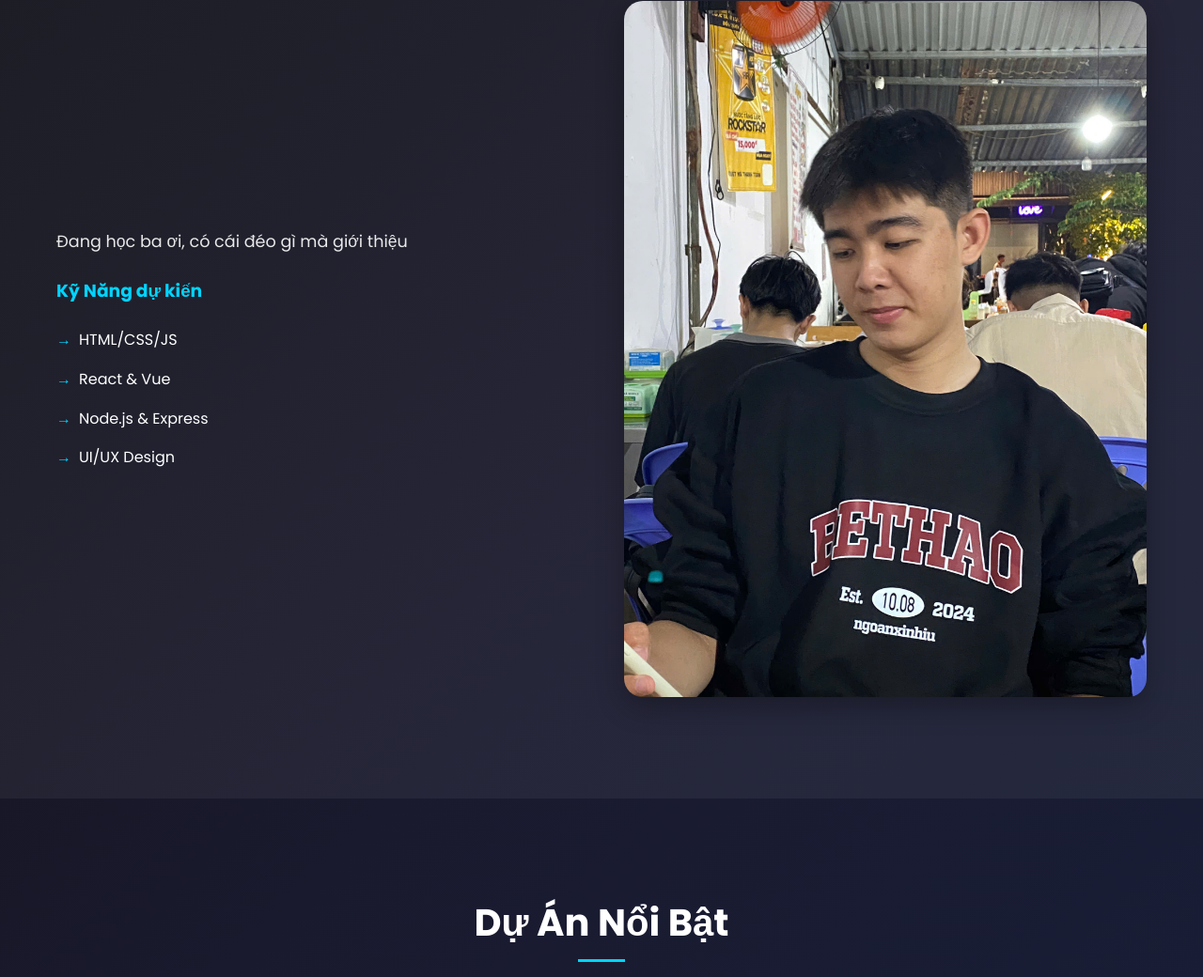
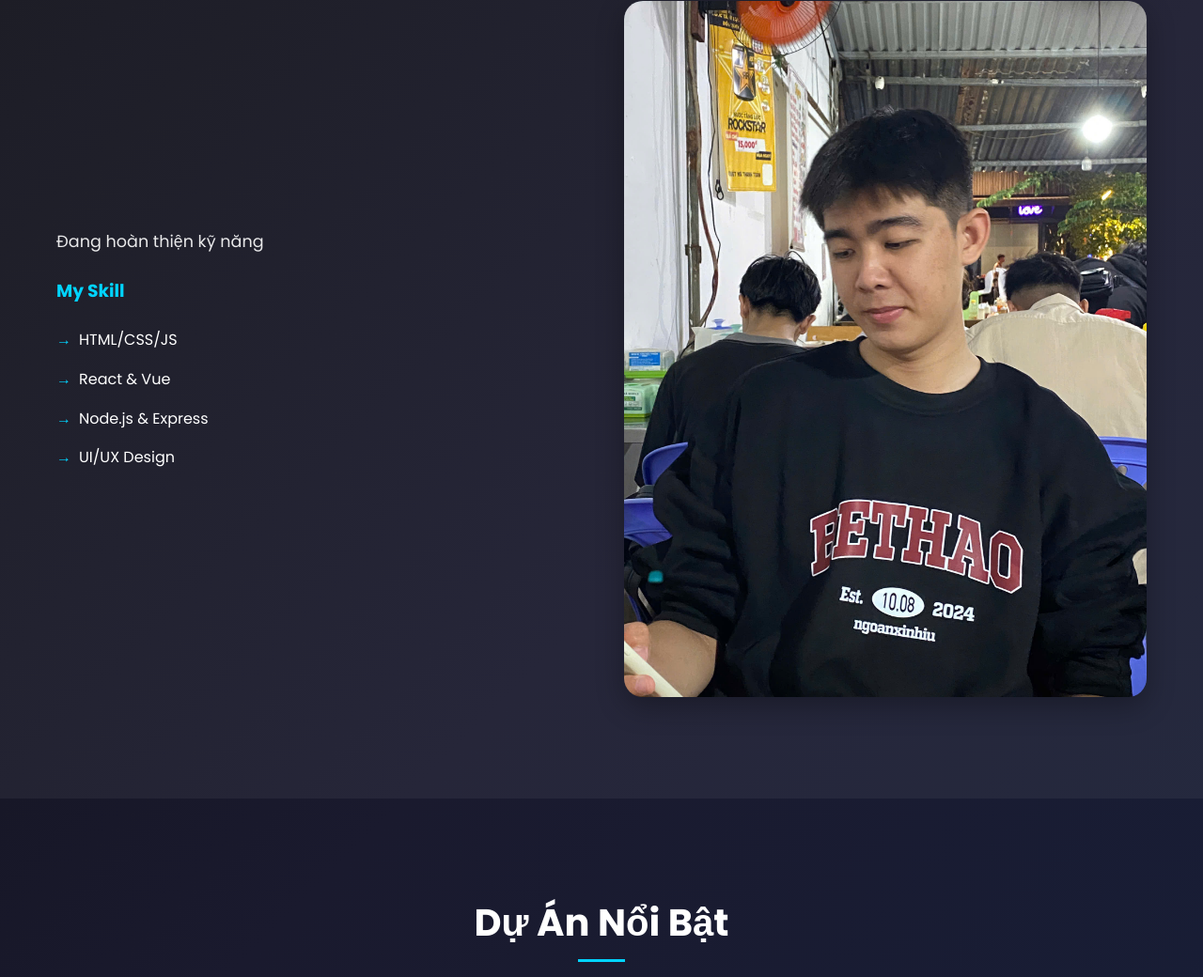
Before and after one commit to NguyenKhoa144/Portfolio_25, a plain HTML site: page index.html in a window 1280 px wide. Shown: the part 1011-2051 px from the top of the page at 94% size. Drawn offline with Linux system fonts and the light colour scheme; files whose address does not match are found by name.

Commit message:
New update in project

```diff
--- a/index.html
+++ b/index.html
@@ -57,9 +57,9 @@
         <h2 class="section-title">Về Tôi</h2>
         <div class="about-content">
           <div class="about-text">
-            <p>Đang học ba ơi, có cái đéo gì mà giới thiệu</p>
+            <p>Đang hoàn thiện kỹ năng</p>
             <div class="skills">
-              <h3>Kỹ Năng dự kiến</h3>
+              <h3>My Skill</h3>
               <ul>
                 <li>HTML/CSS/JS</li>
                 <li>React & Vue</li>
@@ -190,3 +190,4 @@
     </script>
   </body>
 </html>
+``
```
